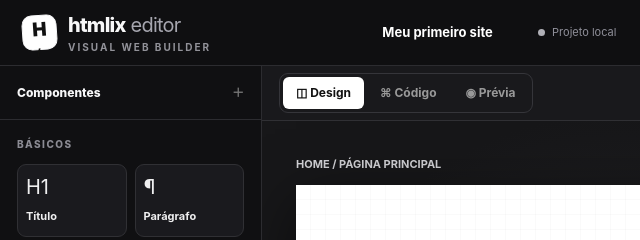
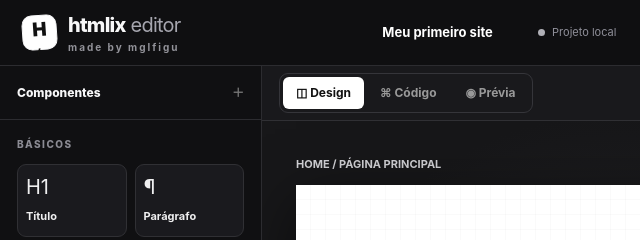
Before and after one commit to tuyop95/htmlix, a plain HTML site: page index.html in a window 1280 px wide. Shown: the top 240 px of the page, 0-640 px from the left. Drawn offline with Linux system fonts and the light colour scheme.

Commit message:
Update index.html

```diff
--- a/index.html
+++ b/index.html
@@ -10,7 +10,7 @@
 </head>
 <body>
 <header>
-  <div class="brand"><div class="brandmark" aria-label="Logotipo HTMLIX">H<span style="font-size:10px;letter-spacing:0">/</span></div><div><div class="brandstrong">htmlix<span style="font-weight:400;color:#a6a6af"> editor</span></div><div class="brandtag">VISUAL WEB BUILDER</div></div></div>
+  <div class="brand"><div class="brandmark" aria-label="Logotipo HTMLIX">H<span style="font-size:10px;letter-spacing:0">/</span></div><div><div class="brandstrong">htmlix<span style="font-weight:400;color:#a6a6af"> editor</span></div><div class="brandtag">made by mglfigu</div></div></div>
   <div class="header-middle"><input class="projectname" id="projectName" value="Meu primeiro site" aria-label="Nome do projeto"><span class="status">Projeto local</span></div>
   <div class="header-actions"><button class="btn flat optional" id="newBtn">＋ Novo</button><button class="btn optional" id="loadBtn">↥ Abrir projeto</button><button class="btn optional" id="saveBtn">↧ Salvar projeto</button><input id="loadFile" type="file" accept=".json,application/json" style="display:none"><button class="btn" id="htmlBtn">⇩ HTML</button><button class="btn primary" id="zipBtn">▣ Exportar ZIP</button></div>
 </header>
```
